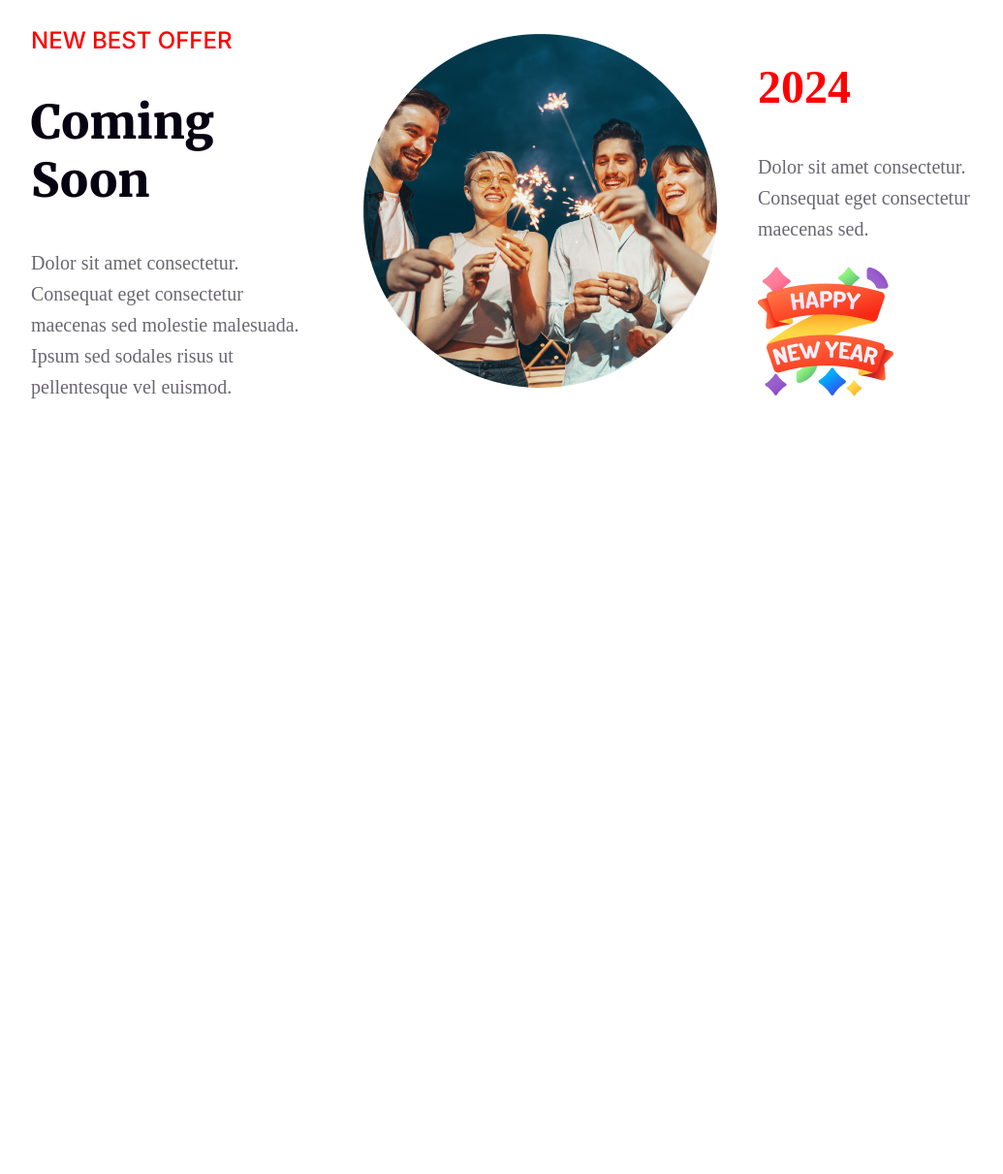
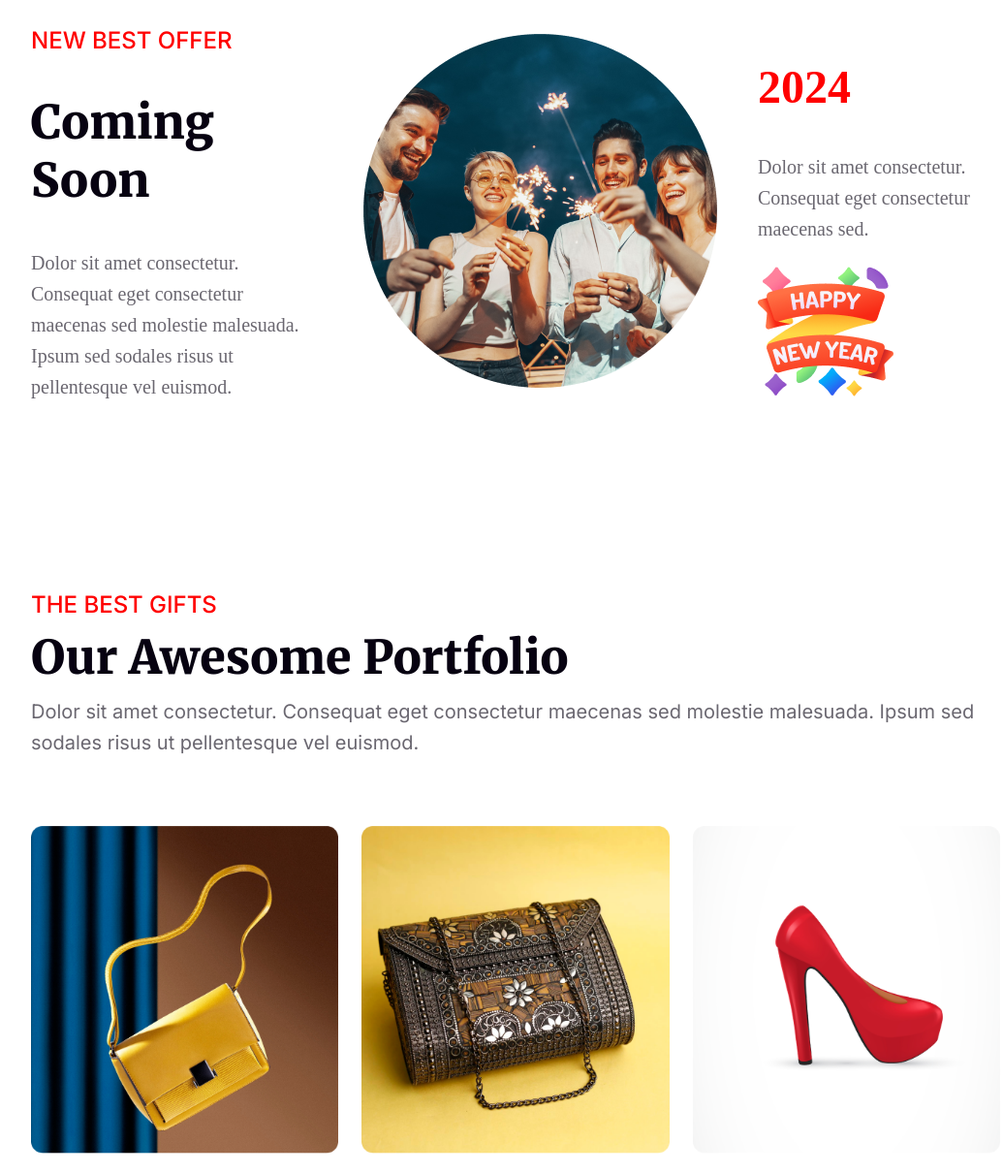
Before and after one commit to FahimTRS/New-year-website, a plain HTML site: page index.html in a window 1280 px wide. Shown: the part 3008-4219 px from the top of the page at 97% size, without its empty margins (108-1143 px from the left). Before the commit the page ends 3443 px from the top, so only its background shows below. Drawn offline with Linux system fonts and the light colour scheme.

Commit message:
awesome section added

```diff
--- a/index.html
+++ b/index.html
@@ -51,35 +51,58 @@
       <!-- info banner -->
       <section class="section-info">
         <div class="info-content">
-          <h3 class="info-banner"> <span>Place:</span> New Park Hotel <br>
-           <span>Date:</span> 31 December Night 2023 <br>
-            <span>Time:</span> Evening 7.30 pm to 12.30 am</h3>
-        <button>Join Now</button>
-
+          <h3 class="info-banner">
+            <span>Place:</span> New Park Hotel <br />
+            <span>Date:</span> 31 December Night 2023 <br />
+            <span>Time:</span> Evening 7.30 pm to 12.30 am
+          </h3>
+          <button>Join Now</button>
         </div>
-
       </section>
 
       <!-- best offer section -->
-      <section>
+      <section class="best-section">
         <div class="best-offer-container">
           <div class="best-offer-info">
             <h3>NEW BEST OFFER</h3>
             <h1>Coming Soon</h1>
-            <p>Dolor sit amet consectetur. Consequat eget consectetur maecenas sed molestie malesuada. Ipsum sed sodales risus ut pellentesque vel euismod. </p>
+            <p>
+              Dolor sit amet consectetur. Consequat eget consectetur maecenas sed molestie malesuada. Ipsum sed sodales risus ut pellentesque vel
+              euismod.
+            </p>
           </div>
           <div class="best-offer-img">
-            <img src="images/Ellipse 1.png" alt="">
+            <img src="images/Ellipse 1.png" alt="" />
           </div>
           <div class="best-offer-ad">
             <h1>2024</h1>
             <p>Dolor sit amet consectetur. Consequat eget consectetur maecenas sed.</p>
-            <img src="images/Group 96.png" alt="">
+            <img src="images/Group 96.png" alt="" />
           </div>
         </div>
       </section>
 
-
+      <!-- awesome section -->
+      <section class="awesome-section">
+        <div class="awesome-container">
+          <div class="awesome-info">
+            <h3>THE BEST GIFTS</h3>
+            <h1>Our Awesome Portfolio</h1>
+            <p>
+              Dolor sit amet consectetur. Consequat eget consectetur maecenas sed molestie malesuada. Ipsum sed sodales risus ut pellentesque vel
+              euismod.
+            </p>
+          </div>
+          <div class="awesome-photo">
+            <img src="images/Rectangle 3.png" alt="">
+            <img src="images/Rectangle 4.png" alt="">
+            <img src="images/Rectangle 5.png" alt="">
+            <img src="images/Rectangle 6.png" alt="">
+            <img src="images/Rectangle 7.png" alt="">
+            <img src="images/Rectangle 8.png" alt="">
+          </div>
+        </div>
+      </section>
     </main>
   </body>
 </html>
--- a/styles/style.css
+++ b/styles/style.css
@@ -177,6 +177,12 @@ border: 0px;
 
 
 /* best offer section */
+.best-section{
+    max-width: 1600px;
+    margin: 50px auto;
+}
+
+
 
 .best-offer-container{
 
@@ -226,3 +232,55 @@ font-size: 20px;
 font-weight: 400;
 line-height: 32px;
 }
+
+/* awesome section */
+.awesome-section{
+    max-width: 1600px;
+    margin: 50px auto;
+}
+
+
+.awesome-container{
+    margin-top: 100px;
+}
+.awesome-info h3{
+    margin-bottom: 0px;
+color: #F00;
+font-family: Inter;
+font-size: 24px;
+font-weight: 500;
+
+
+}
+.awesome-info h1{
+    margin-top: 10px;
+    margin-bottom: 0px;
+color: #070211;
+font-family: Merriweather;
+font-size: 48px;
+font-weight: 900;
+
+
+}
+.awesome-info{
+    padding: 50px 0px;
+}
+.awesome-info p{
+    margin-top: 10px;
+color: rgba(7, 2, 17, 0.60);
+font-family: Inter;
+font-size: 20px;
+font-weight: 400;
+line-height: 32px;
+
+}
+.awesome-photo{
+    display: grid;
+    grid-template-columns: repeat(3,1fr);
+    gap: 24px;
+    margin-bottom: 100px;
+
+}
+.awesome-photo img {
+    width: 100%;
+}
```
